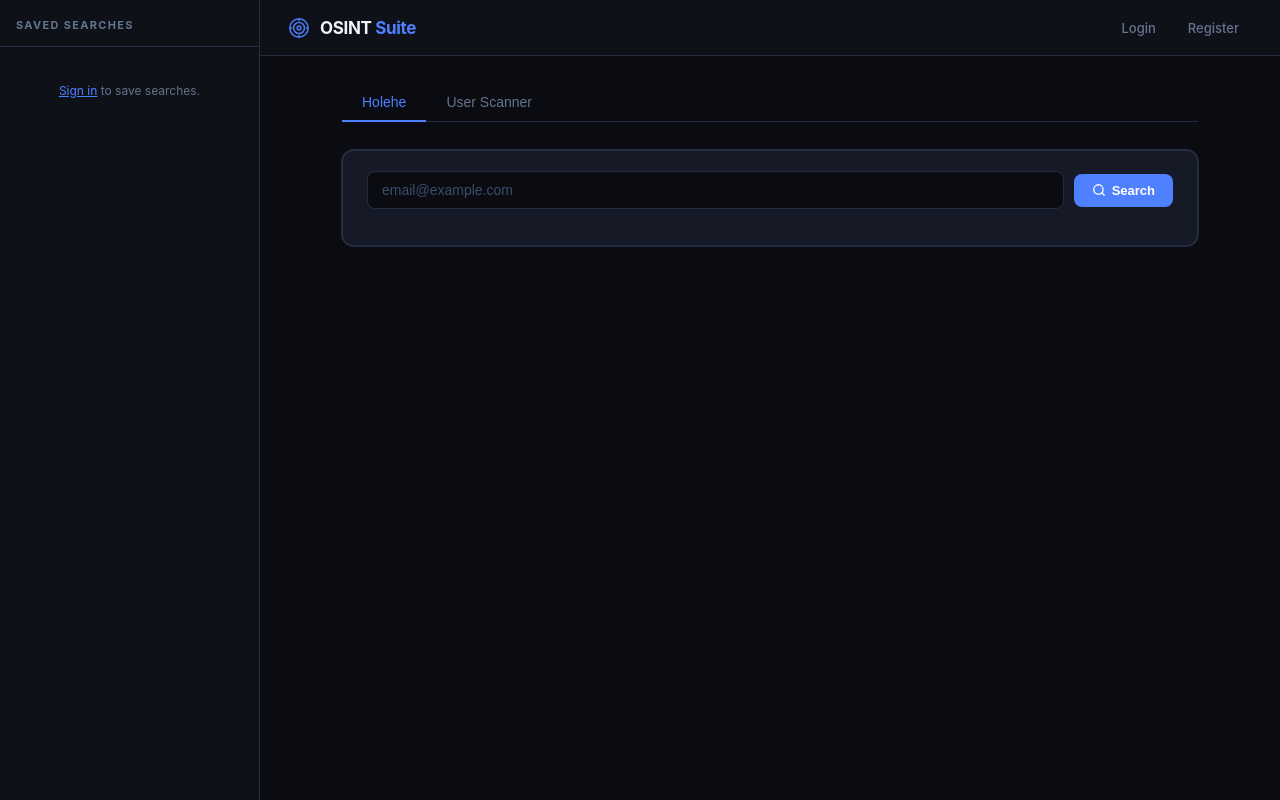
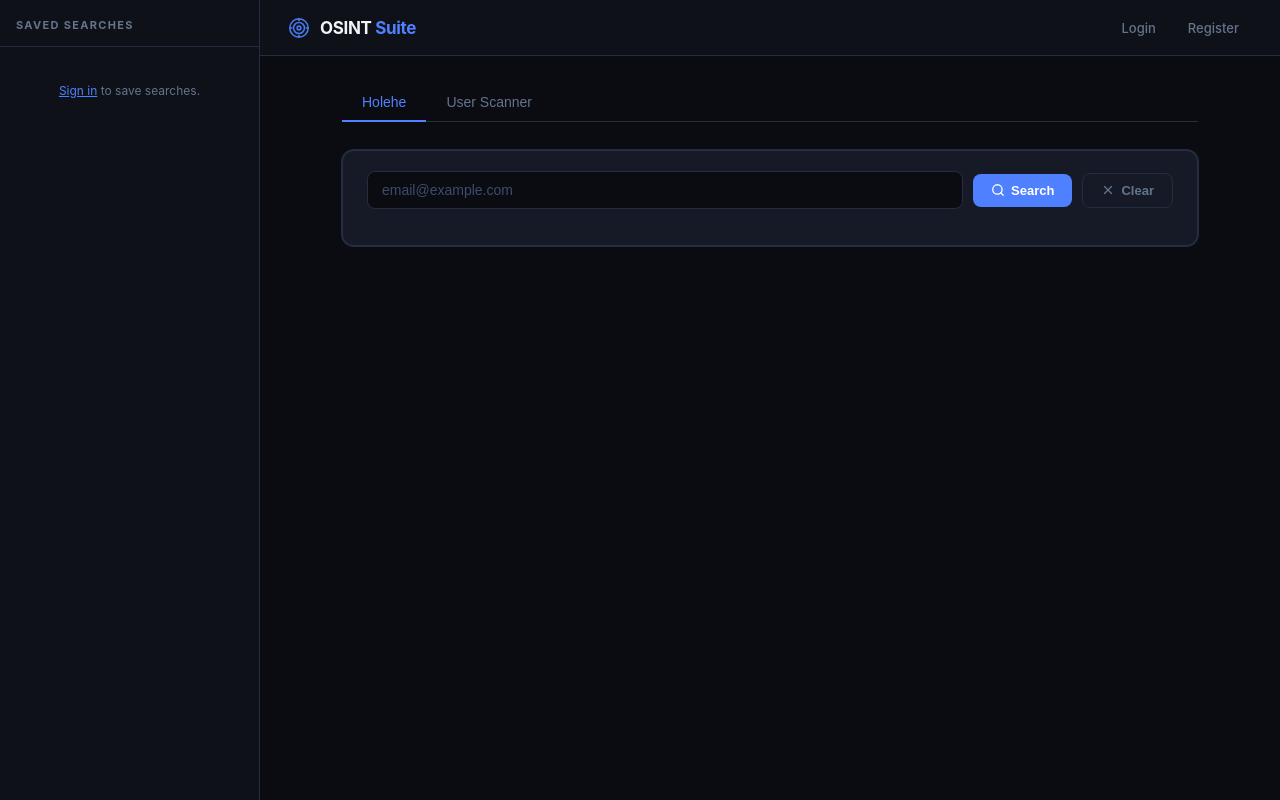
Before and after one commit to YonasTewabe/Holehe-Web-UI, a Flask app: page / in a window 1280 px wide. Run offline with Flask 3, Linux system fonts and the light colour scheme; some libraries are stand-ins or nearby versions.

Commit message:
feat(ui): Add clear functionality

```diff
--- a/templates/index.html
+++ b/templates/index.html
@@ -334,6 +334,14 @@
     }
 
     .btn-outline:hover { border-color: var(--border-hi); color: var(--text); }
+
+    .btn-ghost {
+      background: transparent;
+      border: 1px solid var(--border);
+      color: var(--text-muted);
+    }
+
+    .btn-ghost:hover:not(:disabled) { border-color: var(--red); color: var(--red); background: var(--red-dim); }
 
     .btn-sm { font-size: 12px; padding: 6px 12px; }
 
@@ -725,6 +733,10 @@
               Search
             </button>
             <button id="h-stop-btn" class="btn btn-danger" onclick="hStopScan()" style="display:none">Stop</button>
+            <button id="h-clear-btn" class="btn btn-ghost" onclick="hClear()" title="Clear search and results">
+              <svg width="14" height="14" viewBox="0 0 24 24" fill="none" stroke="currentColor" stroke-width="2.2" stroke-linecap="round" stroke-linejoin="round"><line x1="18" y1="6" x2="6" y2="18"/><line x1="6" y1="6" x2="18" y2="18"/></svg>
+              Clear
+            </button>
           </div>
         </div>
 
@@ -789,6 +801,10 @@
               Search
             </button>
             <button id="us-stop-btn" class="btn btn-danger" onclick="usStopScan()" style="display:none">Stop</button>
+            <button id="us-clear-btn" class="btn btn-ghost" onclick="usClear()" title="Clear search and results">
+              <svg width="14" height="14" viewBox="0 0 24 24" fill="none" stroke="currentColor" stroke-width="2.2" stroke-linecap="round" stroke-linejoin="round"><line x1="18" y1="6" x2="6" y2="18"/><line x1="6" y1="6" x2="18" y2="18"/></svg>
+              Clear
+            </button>
           </div>
           <div style="display:flex;align-items:center;gap:16px;margin-top:10px;">
             <button id="mode-email" class="mode-btn active" onclick="setMode('email')">Email</button>
@@ -1055,6 +1071,22 @@ function hStopScan(finished) {
   document.getElementById('h-stop-btn').style.display      = 'none';
   document.getElementById('h-scanning-card').style.display = 'none';
   if (finished && _hRows.length > 0) hRenderTable();
+  else setTimeout(() => document.getElementById('h-email').focus(), 0);
+}
+
+function hClear() {
+  if (_hEvt) { _hEvt.close(); _hEvt = null; }
+  _hRows   = [];
+  _hEmail  = '';
+  _hCounts = { found: 0, total: 0, error: 0 };
+  document.getElementById('h-email').value                 = '';
+  document.getElementById('h-scan-btn').disabled           = false;
+  document.getElementById('h-stop-btn').style.display      = 'none';
+  document.getElementById('h-scanning-card').style.display = 'none';
+  document.getElementById('h-results-area').style.display  = 'none';
+  document.getElementById('h-error').style.display         = 'none';
+  document.getElementById('h-results-card').innerHTML      = '';
+  document.getElementById('h-email').focus();
 }
 
 function hRenderTable() {
@@ -1224,14 +1256,30 @@ function usStartScan() {
 
 function usStopScan(finished) {
   if (_usEvt) { _usEvt.close(); _usEvt = null; }
-  document.getElementById('us-scan-btn').disabled      = false;
-  document.getElementById('us-stop-btn').style.display = 'none';
+  document.getElementById('us-scan-btn').disabled           = false;
+  document.getElementById('us-stop-btn').style.display      = 'none';
   document.getElementById('us-scanning-card').style.display = 'none';
 
   if (finished && _usRows.length > 0) {
     usRenderTable();
     document.getElementById('us-results-area').style.display = 'block';
+  } else {
+    setTimeout(() => document.getElementById('us-target').focus(), 0);
   }
+}
+
+function usClear() {
+  if (_usEvt) { _usEvt.close(); _usEvt = null; }
+  _usRows   = [];
+  _usCounts = { found: 0, total: 0, error: 0, skipped: 0 };
+  document.getElementById('us-target').value                = '';
+  document.getElementById('us-scan-btn').disabled           = false;
+  document.getElementById('us-stop-btn').style.display      = 'none';
+  document.getElementById('us-scanning-card').style.display = 'none';
+  document.getElementById('us-results-area').style.display  = 'none';
+  document.getElementById('us-error').style.display         = 'none';
+  document.getElementById('us-results-card').innerHTML      = '';
+  document.getElementById('us-target').focus();
 }
 
 function showUsError(msg) {
```
